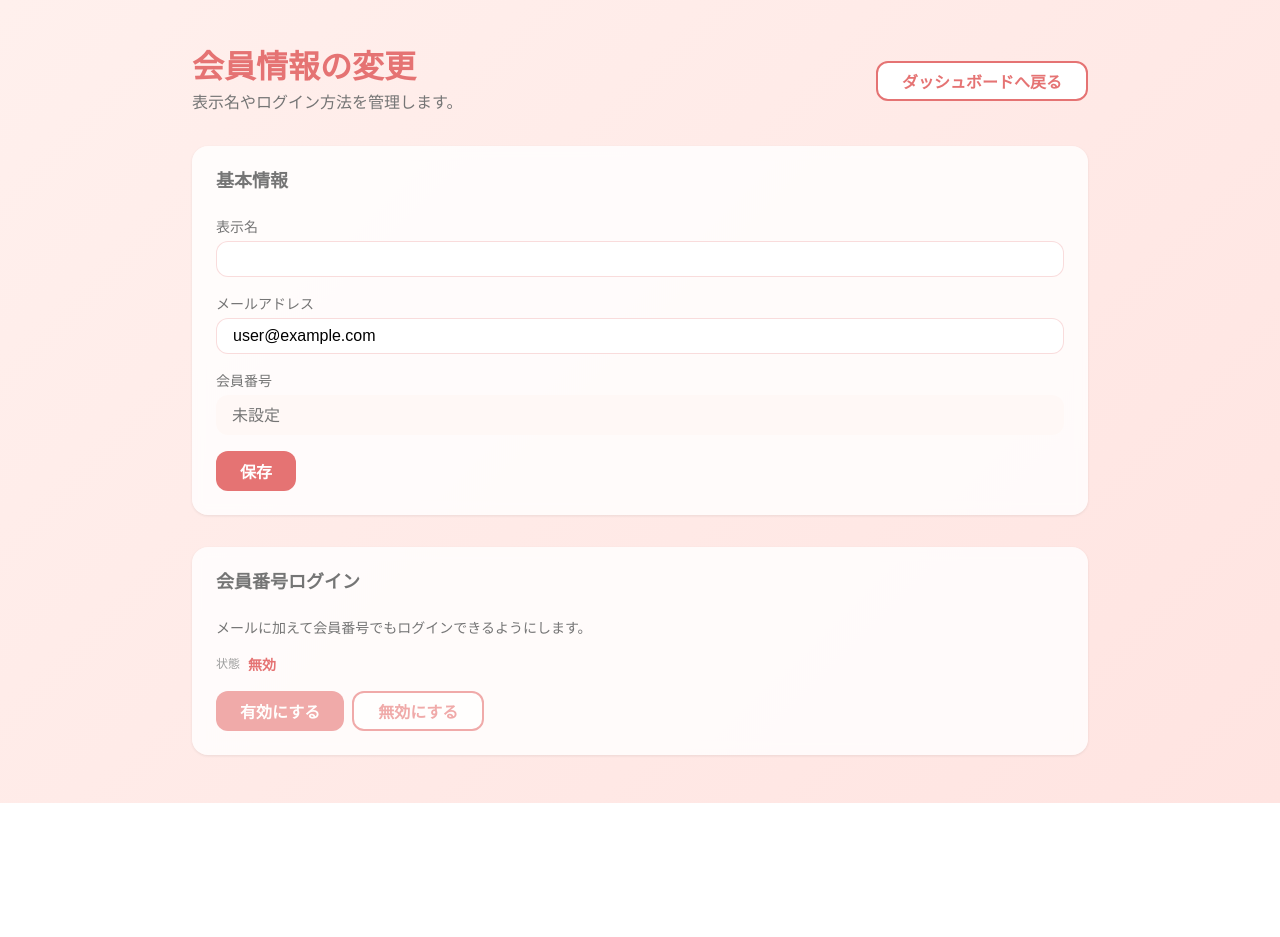
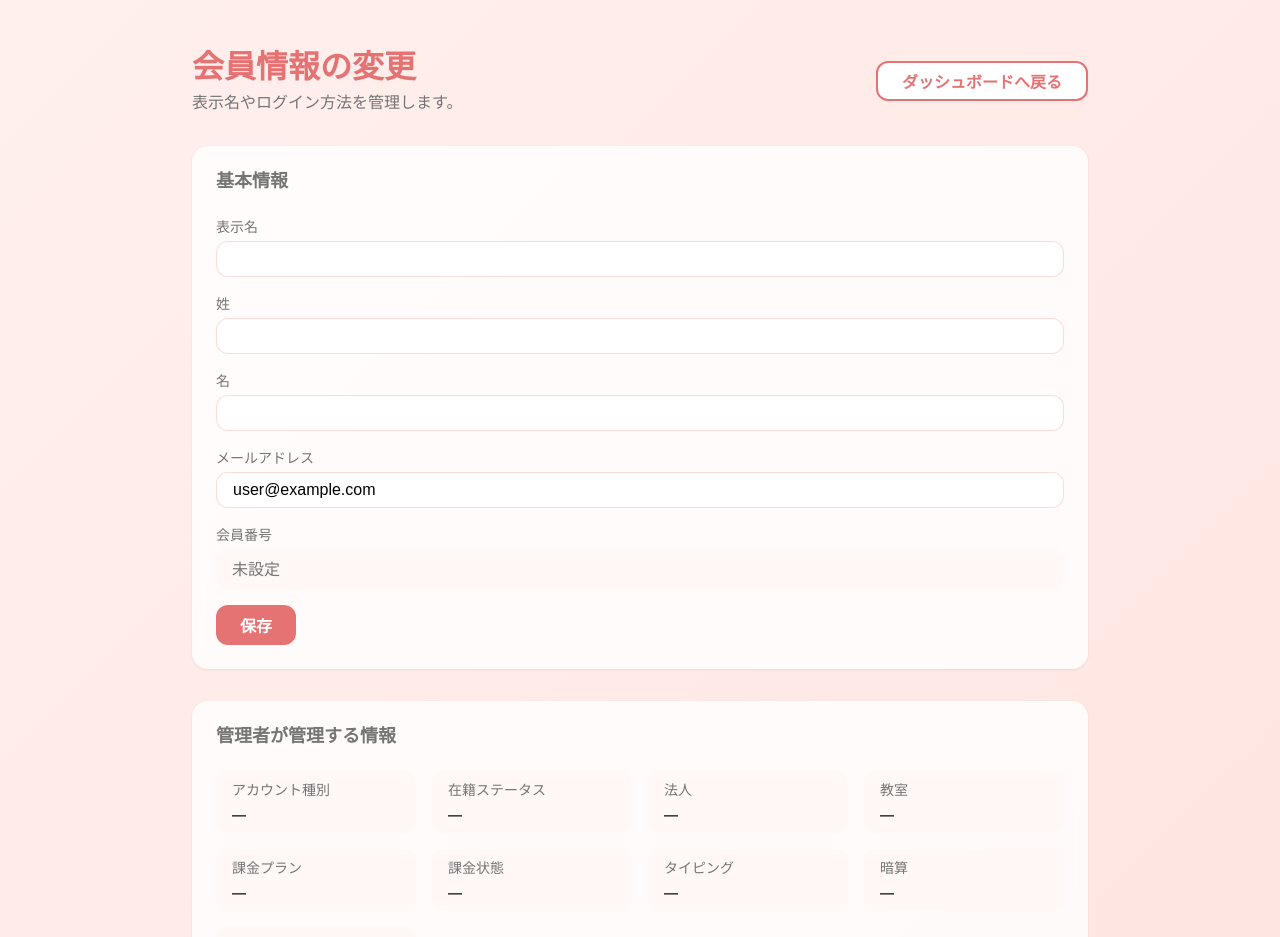
Before and after one commit to ysk314/eigo-oh-prototype, a React (Vite) app: page /account in a window 1280 px wide. Shown: the top 937 px of the page. Before the commit the page ends 803 px from the top, so only its background shows below. Built offline with nearby package versions, Linux system fonts and the light colour scheme; no server answers; the database is empty; sample sign-in values are in the browser's storage.

Commit message:
Add account schema and readonly admin fields

```diff
--- a/src/pages/AccountPage.module.css
+++ b/src/pages/AccountPage.module.css
@@ -112,6 +112,28 @@
     color: var(--color-primary);
 }
 
+.readonlyGrid {
+    display: grid;
+    grid-template-columns: repeat(auto-fit, minmax(180px, 1fr));
+    gap: var(--space-md);
+}
+
+.readonlyItem {
+    display: flex;
+    flex-direction: column;
+    gap: var(--space-xs);
+    background: var(--color-bg-base);
+    border-radius: var(--radius-md);
+    padding: var(--space-sm) var(--space-md);
+    color: var(--color-text-secondary);
+    font-size: var(--font-size-sm);
+}
+
+.readonlyItem strong {
+    color: var(--color-text-primary);
+    font-weight: var(--font-weight-bold);
+}
+
 @media (max-width: 720px) {
     .main {
         padding: var(--space-xl) var(--space-lg);
--- a/src/pages/AccountPage.tsx
+++ b/src/pages/AccountPage.tsx
@@ -4,7 +4,7 @@
 
 import { useEffect, useMemo, useState } from 'react';
 import { useNavigate } from 'react-router-dom';
-import { doc, setDoc } from 'firebase/firestore';
+import { doc, getDoc, setDoc } from 'firebase/firestore';
 import { updateEmail } from 'firebase/auth';
 import { Button } from '@/components/Button';
 import { Card } from '@/components/Card';
@@ -36,6 +36,8 @@ export function AccountPage() {
     const { state, setUser } = useApp();
     const [displayName, setDisplayName] = useState('');
     const [email, setEmail] = useState('');
+    const [familyName, setFamilyName] = useState('');
+    const [givenName, setGivenName] = useState('');
     const [saving, setSaving] = useState(false);
     const [message, setMessage] = useState('');
     const [error, setError] = useState('');
@@ -46,11 +48,47 @@ export function AccountPage() {
 
     const memberNo = state.currentUser?.memberNo ?? null;
     const currentEmail = auth.currentUser?.email ?? '';
+    const [readonlyProfile, setReadonlyProfile] = useState<{[key: string]: string}>({});
 
     useEffect(() => {
         setDisplayName(state.currentUser?.name ?? '');
         setEmail(currentEmail);
-    }, [state.currentUser?.name, currentEmail]);
+        setFamilyName(state.currentUser?.familyName ?? '');
+        setGivenName(state.currentUser?.givenName ?? '');
+    }, [state.currentUser?.name, state.currentUser?.familyName, state.currentUser?.givenName, currentEmail]);
+
+    useEffect(() => {
+        const uid = state.currentUser?.id;
+        if (!uid) return;
+        let cancelled = false;
+        getDoc(doc(db, 'users', uid))
+            .then((snap) => {
+                if (cancelled || !snap.exists()) return;
+                const data = snap.data() as {
+                    accountType?: string;
+                    status?: string;
+                    orgId?: string | null;
+                    classroomId?: string | null;
+                    billing?: { plan?: string; status?: string } | null;
+                    entitlements?: { typing?: boolean; flashMentalMath?: boolean; reading?: boolean } | null;
+                };
+                setReadonlyProfile({
+                    accountType: data.accountType ?? '—',
+                    status: data.status ?? '—',
+                    orgId: data.orgId ?? '—',
+                    classroomId: data.classroomId ?? '—',
+                    billingPlan: data.billing?.plan ?? '—',
+                    billingStatus: data.billing?.status ?? '—',
+                    entitlementTyping: data.entitlements?.typing ? 'ON' : 'OFF',
+                    entitlementFlash: data.entitlements?.flashMentalMath ? 'ON' : 'OFF',
+                    entitlementReading: data.entitlements?.reading ? 'ON' : 'OFF',
+                });
+            })
+            .catch(() => {});
+        return () => {
+            cancelled = true;
+        };
+    }, [state.currentUser?.id]);
 
     useEffect(() => {
         if (!memberNo || !currentEmail) {
@@ -87,8 +125,15 @@ export function AccountPage() {
         setError('');
         const trimmedName = displayName.trim();
         const nextEmail = email.trim();
+        const nextFamily = familyName.trim();
+        const nextGiven = givenName.trim();
         if (trimmedName && containsBannedWords(trimmedName)) {
             setError('表示名に不適切な表現が含まれています。');
+            setSaving(false);
+            return;
+        }
+        if (!nextFamily || !nextGiven) {
+            setError('姓と名を入力してください。');
             setSaving(false);
             return;
         }
@@ -100,6 +145,7 @@ export function AccountPage() {
                 doc(db, 'users', state.currentUser.id),
                 {
                     displayName: trimmedName || null,
+                    name: { family: nextFamily, given: nextGiven },
                     updatedAt: new Date().toISOString(),
                 },
                 { merge: true }
@@ -107,6 +153,8 @@ export function AccountPage() {
             setUser({
                 ...state.currentUser,
                 name: trimmedName || state.currentUser.name,
+                familyName: nextFamily,
+                givenName: nextGiven,
             });
             setMessage('会員情報を更新しました。');
         } catch (err) {
@@ -178,6 +226,26 @@ export function AccountPage() {
                         />
                     </div>
                     <div className={styles.field}>
+                        <label className={styles.label} htmlFor="account-family">姓</label>
+                        <input
+                            id="account-family"
+                            className={styles.input}
+                            type="text"
+                            value={familyName}
+                            onChange={(event) => setFamilyName(event.target.value)}
+                        />
+                    </div>
+                    <div className={styles.field}>
+                        <label className={styles.label} htmlFor="account-given">名</label>
+                        <input
+                            id="account-given"
+                            className={styles.input}
+                            type="text"
+                            value={givenName}
+                            onChange={(event) => setGivenName(event.target.value)}
+                        />
+                    </div>
+                    <div className={styles.field}>
                         <label className={styles.label} htmlFor="account-email">メールアドレス</label>
                         <input
                             id="account-email"
@@ -197,6 +265,48 @@ export function AccountPage() {
                         <Button variant="primary" onClick={handleSaveProfile} isLoading={saving}>
                             保存
                         </Button>
+                    </div>
+                </Card>
+
+                <Card className={styles.card} padding="lg">
+                    <h2 className={styles.sectionTitle}>管理者が管理する情報</h2>
+                    <div className={styles.readonlyGrid}>
+                        <div className={styles.readonlyItem}>
+                            <span>アカウント種別</span>
+                            <strong>{readonlyProfile.accountType ?? '—'}</strong>
+                        </div>
+                        <div className={styles.readonlyItem}>
+                            <span>在籍ステータス</span>
+                            <strong>{readonlyProfile.status ?? '—'}</strong>
+                        </div>
+                        <div className={styles.readonlyItem}>
+                            <span>法人</span>
+                            <strong>{readonlyProfile.orgId ?? '—'}</strong>
+                        </div>
+                        <div className={styles.readonlyItem}>
+                            <span>教室</span>
+                            <strong>{readonlyProfile.classroomId ?? '—'}</strong>
+                        </div>
+                        <div className={styles.readonlyItem}>
+                            <span>課金プラン</span>
+                            <strong>{readonlyProfile.billingPlan ?? '—'}</strong>
+                        </div>
+                        <div className={styles.readonlyItem}>
+                            <span>課金状態</span>
+                            <strong>{readonlyProfile.billingStatus ?? '—'}</strong>
+                        </div>
+                        <div className={styles.readonlyItem}>
+                            <span>タイピング</span>
+                            <strong>{readonlyProfile.entitlementTyping ?? '—'}</strong>
+                        </div>
+                        <div className={styles.readonlyItem}>
+                            <span>暗算</span>
+                            <strong>{readonlyProfile.entitlementFlash ?? '—'}</strong>
+                        </div>
+                        <div className={styles.readonlyItem}>
+                            <span>読書</span>
+                            <strong>{readonlyProfile.entitlementReading ?? '—'}</strong>
+                        </div>
                     </div>
                 </Card>
 
--- a/src/pages/LoginPage.tsx
+++ b/src/pages/LoginPage.tsx
@@ -31,6 +31,8 @@ export function LoginPage() {
     const [loginId, setLoginId] = useState('');
     const [password, setPassword] = useState('');
     const [displayName, setDisplayName] = useState('');
+    const [familyName, setFamilyName] = useState('');
+    const [givenName, setGivenName] = useState('');
     const [errorMessage, setErrorMessage] = useState('');
     const [isLoading, setIsLoading] = useState(false);
     const [authUser, setAuthUser] = useState<User | null>(null);
@@ -64,6 +66,8 @@ export function LoginPage() {
         setLoginId('');
         setPassword('');
         setDisplayName('');
+        setFamilyName('');
+        setGivenName('');
         setErrorMessage('');
     };
 
@@ -90,7 +94,12 @@ export function LoginPage() {
         setIsLoading(true);
         try {
             const result = await signInAnonymously(auth);
-            await saveRemoteProfile(result.user.uid, 'ゲスト');
+            await saveRemoteProfile(result.user.uid, 'ゲスト', undefined, {
+                accountType: 'guest',
+                status: 'active',
+                billing: { plan: 'free', status: 'active' },
+                entitlements: { typing: true, flashMentalMath: false, reading: false },
+            });
             navigate('/dashboard');
         } catch (error) {
             console.error(error);
@@ -160,6 +169,10 @@ export function LoginPage() {
             setErrorMessage('表示名に不適切な表現が含まれています。');
             return;
         }
+        if (!familyName.trim() || !givenName.trim()) {
+            setErrorMessage('姓と名を入力してください。');
+            return;
+        }
 
         if (!password.trim()) {
             setErrorMessage('パスワードを入力してください。');
@@ -171,8 +184,15 @@ export function LoginPage() {
             const email = loginId.trim();
             const result = await createUserWithEmailAndPassword(auth, email, password);
             const memberNo = await generateMemberNo();
-            const name = displayName.trim() || email.split('@')[0] || 'ユーザー';
-            await saveRemoteProfile(result.user.uid, name, memberNo);
+            const fallbackName = `${familyName.trim()} ${givenName.trim()}`.trim();
+            const name = displayName.trim() || fallbackName || email.split('@')[0] || 'ユーザー';
+            await saveRemoteProfile(result.user.uid, name, memberNo, {
+                name: { family: familyName.trim(), given: givenName.trim() },
+                accountType: 'consumer',
+                status: 'active',
+                billing: { plan: 'free', status: 'active' },
+                entitlements: { typing: true, flashMentalMath: false, reading: false },
+            });
             if (result.user.email) {
                 await saveMemberLoginMap(memberNo, result.user.uid, result.user.email);
             }
@@ -299,6 +319,30 @@ export function LoginPage() {
                                 onChange={(event) => setDisplayName(event.target.value)}
                                 placeholder="例: さくら"
                             />
+                            <label className={styles.inputLabel} htmlFor="signup-family-name">
+                                姓
+                            </label>
+                            <input
+                                id="signup-family-name"
+                                className={styles.input}
+                                type="text"
+                                value={familyName}
+                                onChange={(event) => setFamilyName(event.target.value)}
+                                placeholder="例: 山田"
+                                required
+                            />
+                            <label className={styles.inputLabel} htmlFor="signup-given-name">
+                                名
+                            </label>
+                            <input
+                                id="signup-given-name"
+                                className={styles.input}
+                                type="text"
+                                value={givenName}
+                                onChange={(event) => setGivenName(event.target.value)}
+                                placeholder="例: 花子"
+                                required
+                            />
 
                             <label className={styles.inputLabel} htmlFor="signup-password">
                                 パスワード
--- a/src/types/index.ts
+++ b/src/types/index.ts
@@ -94,6 +94,9 @@ export interface User {
     name: string;
     createdAt: string;
     memberNo?: string;
+    familyName?: string;
+    givenName?: string;
+    accountType?: 'guest' | 'consumer' | 'b2b2c';
 }
 
 // App State
```
Also changed, not shown: src/utils/remoteStorage.ts (+31 -1 lines), 1 other file (tests, documents, lock files or other folders). Lines whose indentation alone changed are shown as unchanged.
